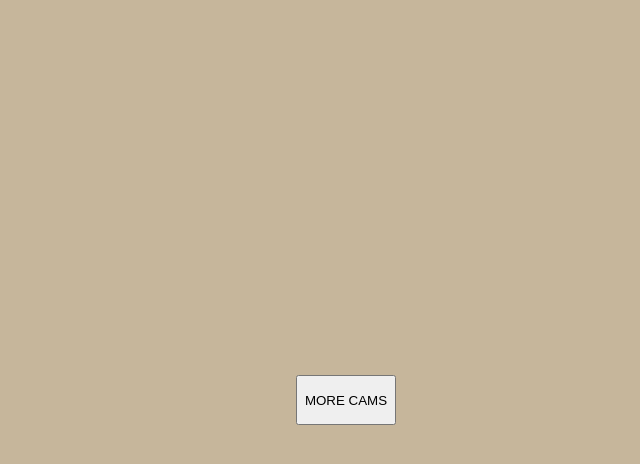
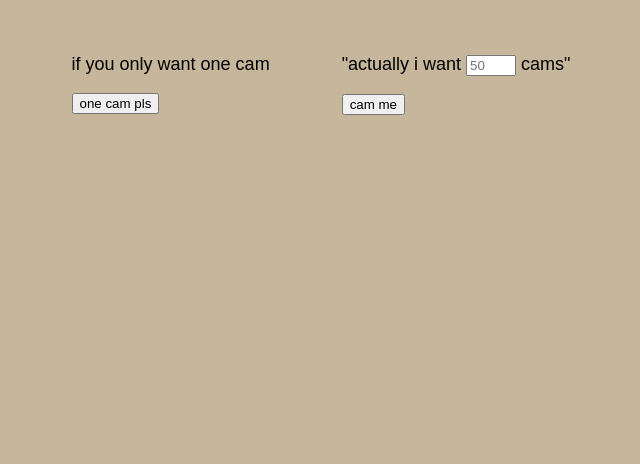
Before and after one commit to csinchok/lots-o-cams, a plain HTML site: page index.html in a window 1280 px wide. Shown: the whole page, without its empty margins (319-959 px from the left). Drawn offline with Linux system fonts and the light colour scheme.

Commit message:
peanut butter cammy time

```diff
--- a/index.html
+++ b/index.html
@@ -1,25 +1,47 @@
 <html>
   <head>
-    <title>Hello World</title>
+    <title>
+      cam generator
+    </title>
     <style>
+
       body {
+        background-color: #C6B69B;
+        font-family: sans-serif;
+        font-size: 18px;
+        height: 100%;
         margin: 0;
+        overflow: hidden;
         padding: 0;
+        position: relative;
         width: 100%;
-        height: 100%;
-        background-color: #C6B69B;
-        position: relative;
-        overflow: hidden;
       }
 
-      button {
-        height: 50px;
-        width: 100px;
-        position: absolute;
-        margin: -25px 0 0 -25px;
-        left: 50%;
-        top: 50%;
+      .container {
+        align-items: flex-start;
+        display: flex;
+        justify-content: center;
+        z-index: 2;
       }
+
+      .container > * {
+        padding: 2em;
+        position: relative;
+        z-index: 2;
+      }
+
+      img {
+        pointer-events: none;
+      }
+
+      form input[type='submit'] {
+        display: block;
+      }
+
+      form input[type='number'] {
+        width: 50px;
+      }
+
     </style>
     <script>
       var cams = [];
@@ -71,10 +93,61 @@
         cam.animate();
       }
 
+      function alottaCams() {
+        var error = document.getElementById("error");
+        var number = document.getElementById("numbercam").value;
+        var i = 0, iters = number;
+        if (number > 0 && number <= 100) {
+          error.innerHTML = "";
+          function timedCam() {
+            addCam();
+            i++;
+            if (i < iters){
+              setTimeout(timedCam, 50);
+            }
+          }
+          timedCam();
+        } else if (number > 50) {
+          error.innerHTML = "way too many cams";
+        } else {
+          error.innerHTML = "you have to have a cam";
+        }
+      }
+
       window.requestAnimationFrame(step);
     </script>
   </head>
   <body>
-    <button onclick="addCam()">MORE CAMS</button>
+    <div class="container">
+      <div>
+        <p>
+          if you only want one cam
+        </p>
+        <input
+          id="addcam"
+          onclick="addCam()"
+          tabindex="0"
+          type="button"
+          value="one cam pls" />
+      </div>
+      <form onsubmit="alottaCams()">
+        <p>
+          <label for="numbercam">
+            "actually i want
+            <input
+              id="numbercam"
+              max="50"
+              placeholder="50"
+              type="number" />
+            cams"
+          </label>
+        </p>
+        <input
+          href="#"
+          type="submit"
+          value="cam me" />
+        <p id="error"></p>
+      </form>
+    </div>
   </body>
 </html>
```
